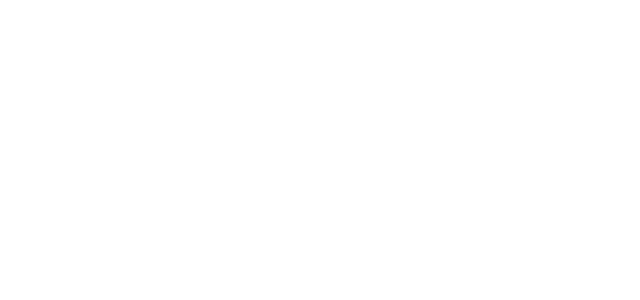
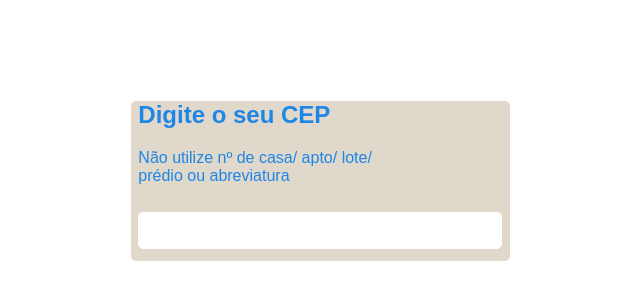
Before and after one commit to MarcoantonioCaldeira/API-Sistema-de-Pesquisa-por-CEP, a Vue app: page / in a window 1280 px wide. Shown: the part 152-452 px from the top of the page, without its empty margins (307-947 px from the left). Built offline with nearby package versions, Linux system fonts and the light colour scheme.

Commit message:
finalizando a parte visual

```diff
--- a/src/App.vue
+++ b/src/App.vue
@@ -1,5 +1,7 @@
 <template>
-<Form />
+  <div id="components">
+    <Form />
+  </div>
 </template>
 
 <script>
@@ -15,5 +17,12 @@
 </script>
 
 <style>
-
+#components{
+  width: 30%;
+  height: 160px;
+  background-color: rgb(223, 216, 203);
+  margin-top: 20%;
+  margin-left: 34%;
+  border-radius: 5px;
+}
 </style>
--- a/src/components/Form.vue
+++ b/src/components/Form.vue
@@ -1,15 +1,33 @@
 <template>
   <div>
-
+    <h2>Digite o seu CEP</h2>
+    <p>Não utilize nº de casa/ apto/ lote/ <br>prédio ou abreviatura</p>
+    <input />
   </div>
 </template>
 
 <script>
+
+import input from './input.vue';
+
 export default {
-  name: 'Form'
+  name: 'Form',
+  components:{
+    input
+  },
 }
 </script>
 
 <style scoped>
+  h2{
+    margin-left: 2%;
+    font-family: arial;
+    color:rgb(30, 134, 231)
+  }
 
+  p{
+    margin-left: 2%;
+    font-family: arial;
+    color:rgb(30, 134, 231)
+  }
 </style>
--- /dev/null
+++ b/src/components/input.vue
@@ -0,0 +1,21 @@
+<template>
+<input type="text"  name="cep"/>
+</template>
+
+<script>
+export default{
+    name: 'input'
+}
+</script>
+<style>
+
+input{
+    padding: 10px;
+    border-radius: 5px;
+    border: 1px solid #fff;
+    width: 90%;
+    margin-left: 2%;
+    margin-top: 3%;
+}
+
+</style>
--- a/vue.config.js
+++ b/vue.config.js
@@ -1,4 +1,6 @@
 const { defineConfig } = require('@vue/cli-service')
 module.exports = defineConfig({
-  transpileDependencies: true
+
+lintOnSave:false
+
 })
```
Also changed, not shown: src/assets/thumb.svg (added).
